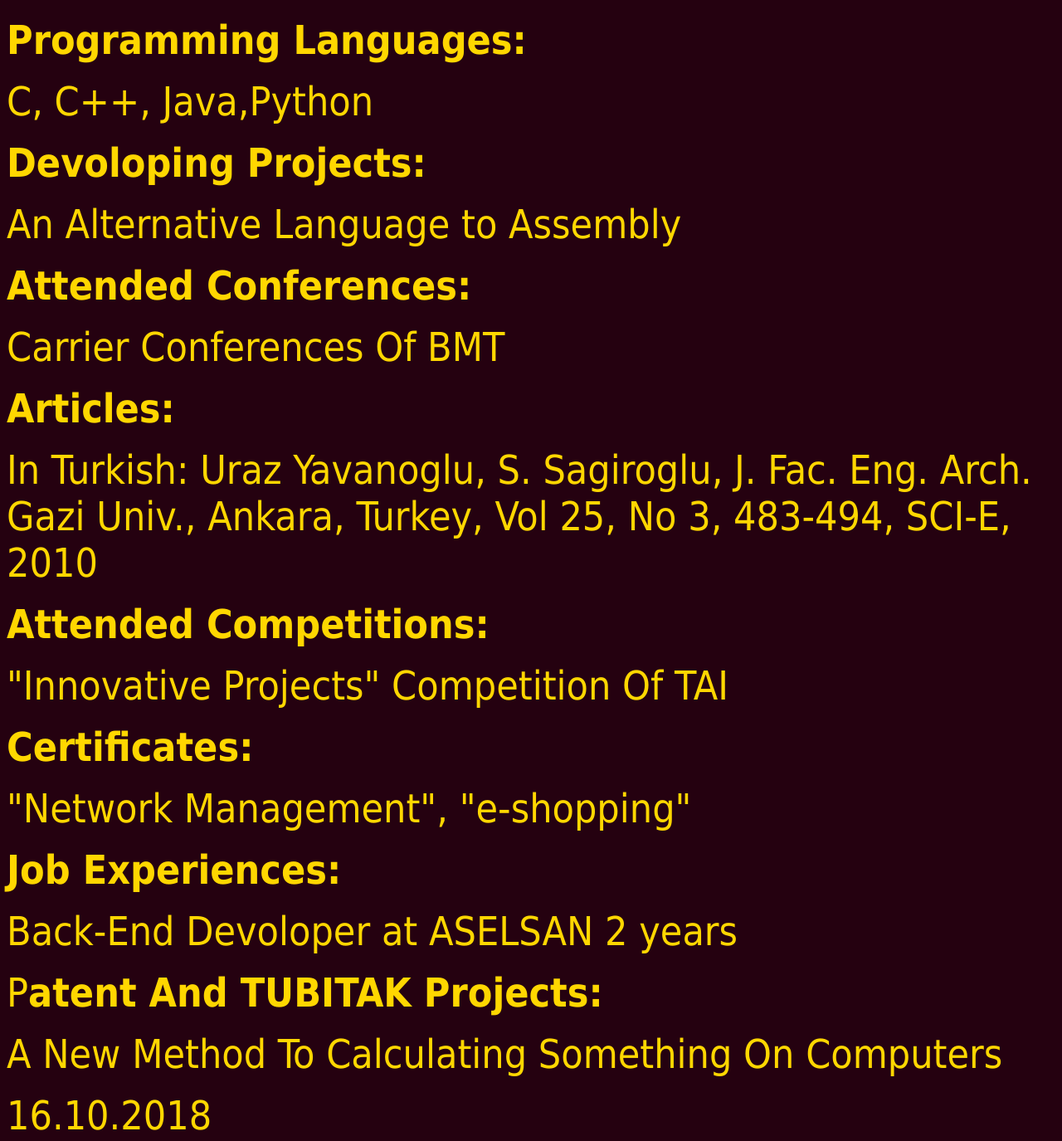
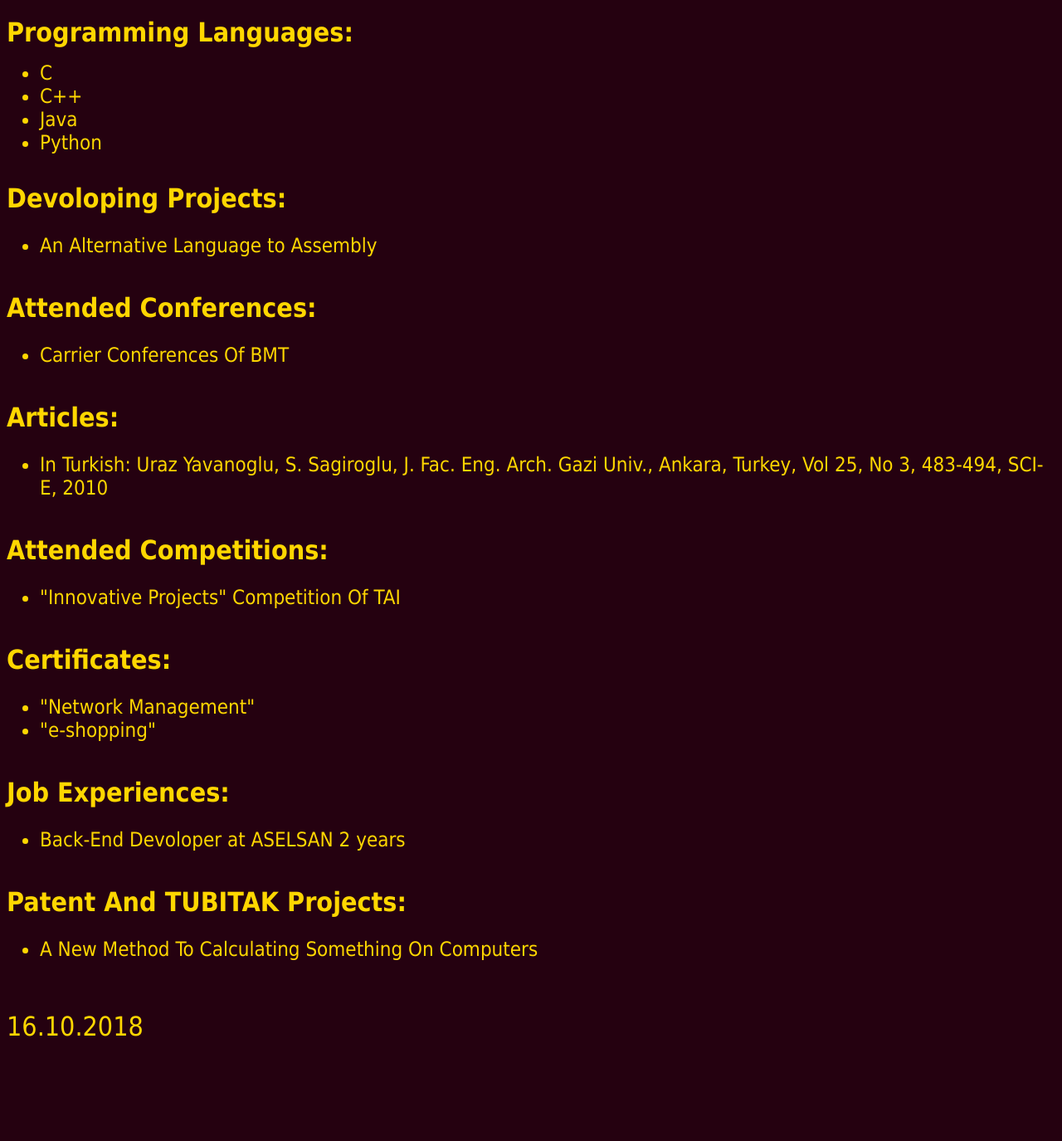
Before and after one commit to CagatayIskender/CagatayIskender.github.io, a plain HTML site: page CV.html in a window 1280 px wide. Shown: the part 80-1455 px from the top of the page at 83% size. After the commit the page ends 1344 px from the top, so only its background shows below. Drawn offline with Linux system fonts and the light colour scheme.

Commit message:
Update CV.html

```diff
--- a/CV.html
+++ b/CV.html
@@ -11,23 +11,36 @@
 </head>
 <body bgcolor="#255,171,0">
 <center><font face="tahoma" size="15" color="gold">CV</font></center> <hr color="gold"><br>
-<font face="tahoma" size="12" color="gold"><b>Programming Languages:</b></font><br><br>
-<font face="tahoma" size="8" color="gold">C, C++, Java,Python</font><br><br>
-<font face="tahoma" size="12" color="gold"><b>Devoloping Projects:</b></font><br><br>
-<font face="tahoma" size="8" color="gold">An Alternative Language to Assembly</font><br><br>
-<font face="tahoma" size="12" color="gold"><b>Attended Conferences:</b></font><br><br>
-<font face="tahoma" size="8" color="gold">Carrier Conferences Of BMT</font><br><br>
-<font face="tahoma" size="12" color="gold"><b>Articles:</b></font><br><br>
-<font face="tahoma" size="8" color="gold">In Turkish: Uraz Yavanoglu, S. Sagiroglu, J. Fac. Eng. Arch. Gazi Univ., Ankara, Turkey, Vol 25, No 3, 483-494, SCI-E, 2010</font><br><br>
-<font face="tahoma" size="12" color="gold"><b>Attended Competitions:</b></font><br><br>
-<font face="tahoma" size="8" color="gold">"Innovative Projects" Competition Of TAI </font><br><br>
-<font face="tahoma" size="12" color="gold"><b>Certificates:</b></font><br><br>
-<font face="tahoma" size="8" color="gold">"Network Management", "e-shopping"</font><br><br>
-<font face="tahoma" size="12" color="gold"><b>Job Experiences:</b></font><br><br>
-<font face="tahoma" size="8" color="gold">Back-End Devoloper at ASELSAN 2 years</font><br><br>
-<font face="tahoma" size="12" color="gold">P<b>atent And TUBITAK Projects:</b></font><br><br>
-<font face="tahoma" size="8" color="gold">A New Method To Calculating Something On Computers</font><br><br>
-<font face="tahoma" size="8" color="gold">16.10.2018</font><br>
+<font face="tahoma" size="6" color="gold"><b>Programming Languages:</b></font><br>
+<ul>
+<font face="tahoma" size="5" color="gold">
+<li>C</li>
+<li>C++</li>
+<li>Java</li>
+<li>Python</li></font></ul><br>
+<font face="tahoma" size="6" color="gold"><b>Devoloping Projects:</b></font><br>
+<font face="tahoma" size="5" color="gold">
+<ul><li>An Alternative Language to Assembly</li></ul></font><br>
+<font face="tahoma" size="6" color="gold"><b>Attended Conferences:</b></font><br>
+<font face="tahoma" size="5" color="gold"><ul><li>
+Carrier Conferences Of BMT</li></ul></font><br>
+<font face="tahoma" size="6" color="gold"><b>Articles:</b></font><br>
+<font face="tahoma" size="5" color="gold"><ul>
+<li>In Turkish: Uraz Yavanoglu, S. Sagiroglu, J. Fac. Eng. Arch. Gazi Univ., Ankara, Turkey, Vol 25, No 3, 483-494, SCI-E, 2010</li></ul></font><br>
+<font face="tahoma" size="6" color="gold"><b>Attended Competitions:</b></font><br>
+<font face="tahoma" size="5" color="gold"><ul>
+<li>"Innovative Projects" Competition Of TAI</li></ul></font><br>
+<font face="tahoma" size="6" color="gold"><b>Certificates:</b></font><br>
+<font face="tahoma" size="5" color="gold"><ul>
+<li>"Network Management"</li>
+<li>"e-shopping"</li></ul></font><br>
+<font face="tahoma" size="6" color="gold"><b>Job Experiences:</b></font><br>
+<font face="tahoma" size="5" color="gold"><ul>
+<li>Back-End Devoloper at ASELSAN 2 years</li></ul></font><br>
+<font face="tahoma" size="6" color="gold"><b>Patent And TUBITAK Projects:</b></font><br>
+<font face="tahoma" size="5" color="gold"><ul>
+<li>A New Method To Calculating Something On Computers</li></ul></font><br><br>
+<font face="tahoma" size="6" color="gold">16.10.2018</font><br>
 
 
 </body>
```
